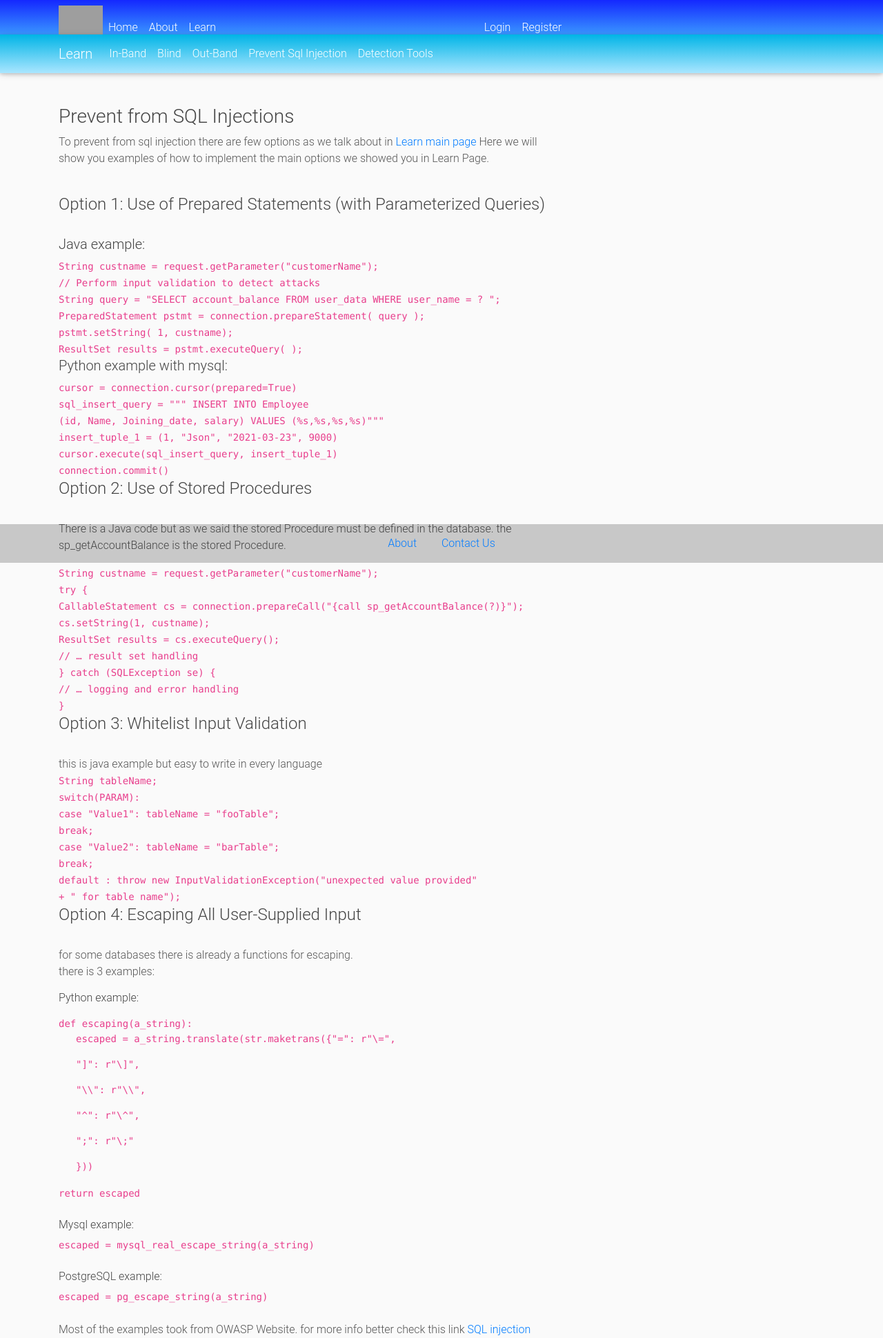
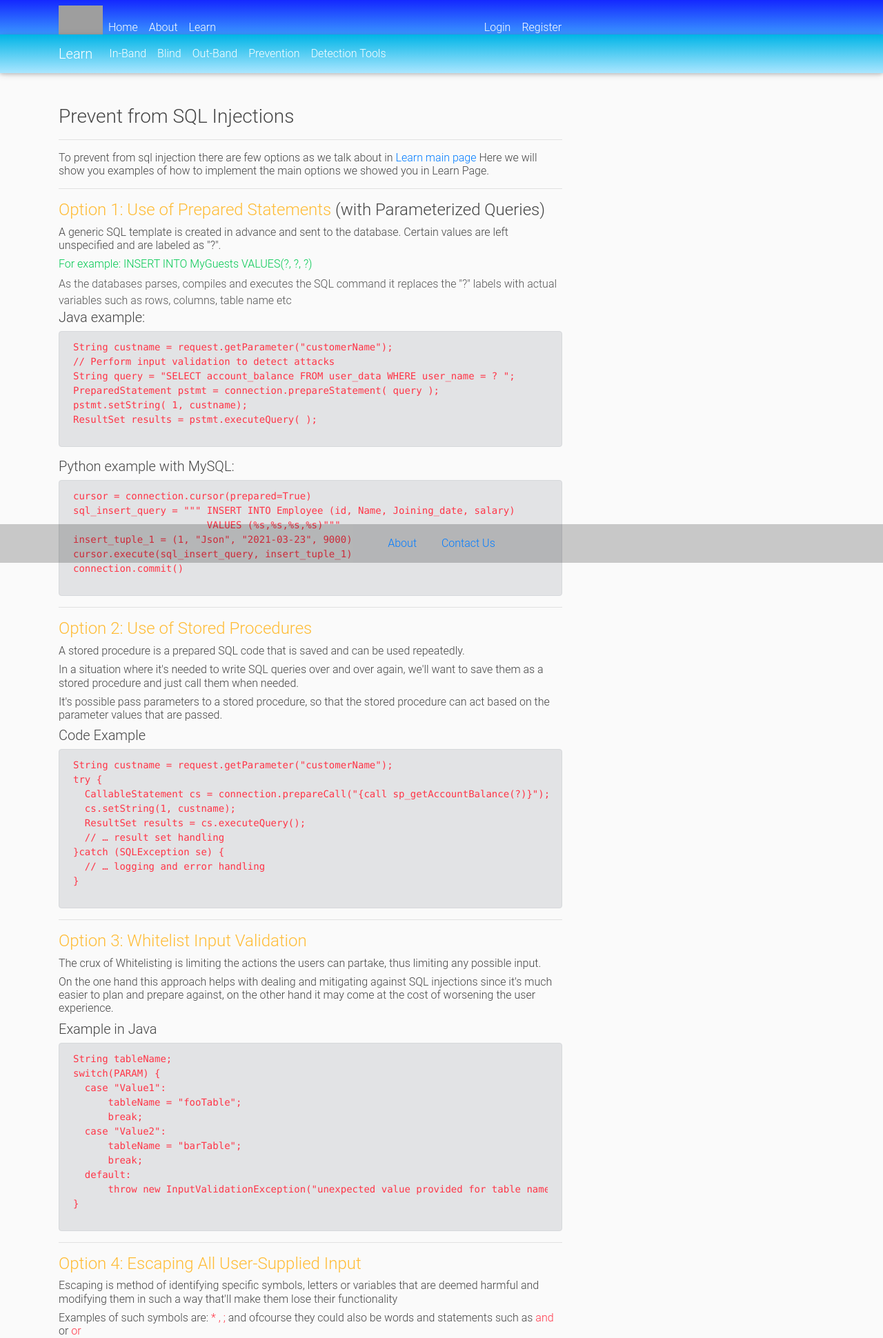
Before and after one commit to Arielv1/Django-Practice-Sql-Injection, a Django app: page /learn/prevent_sqli in a window 1280 px wide. Shown: the top 1940 px of the page at 69% size. Run offline with Django 3.2, Linux system fonts and the light colour scheme; some libraries are stand-ins or nearby versions; grey boxes are pictures that could not be loaded.

Commit message:
Learn, Prevention UX update

```diff
--- a/ProjectCode/sql_training/learn/templates/learn/learn_nav.html
+++ b/ProjectCode/sql_training/learn/templates/learn/learn_nav.html
@@ -20,7 +20,7 @@
                     <a class="nav-link" href="{% url 'outband' %}">Out-Band</a>
                 </li>
                 <li class="nav-item">
-                    <a class="nav-link" href="{% url 'prevent_sqli' %}">Prevent Sql Injection</a>
+                    <a class="nav-link" href="{% url 'prevent_sqli' %}">Prevention</a>
                 </li>
                 <li class="nav-item">
                     <a class="nav-link" href="{% url 'tools' %}">Detection Tools</a>
--- a/ProjectCode/sql_training/learn/templates/learn/prevent_sqli.html
+++ b/ProjectCode/sql_training/learn/templates/learn/prevent_sqli.html
@@ -6,83 +6,92 @@
 {% endblock %}
 {% block content %}
 
-<h3>Prevent from SQL Injections</h3>
-<p> To prevent from sql injection there are few options as we talk about in <a href="{% url 'learn' %}" target="_blank">Learn main page</a>
-Here we will show you examples of how to implement the main options we showed you in Learn Page. </p>
-<br>
-<h4> Option 1: Use of Prepared Statements (with Parameterized Queries)</h4> <br>
+<body>
+    <div>
+        <h3>Prevent from SQL Injections</h3>
+        <hr>
+    </div>
+    <div>
+        <h6>To prevent from sql injection there are few options as we talk about in <a href="{% url 'learn' %}" target="_blank">Learn main page</a>
+        Here we will show you examples of how to implement the main options we showed you in Learn Page.</h6>
+        <hr>
+    </div>
 
- <h5>    Java example: </h5>
-<code> String custname = request.getParameter("customerName"); <br>
-// Perform input validation to detect attacks <br>
-String query = "SELECT account_balance FROM user_data WHERE user_name = ? "; <br>
-PreparedStatement pstmt = connection.prepareStatement( query ); <br>
-pstmt.setString( 1, custname); <br>
-ResultSet results = pstmt.executeQuery( ); <br>
-</code>
-<h5> Python example with mysql:  </h5>
-<code>
-    cursor = connection.cursor(prepared=True) <br>
-    sql_insert_query = """ INSERT INTO Employee <br>
-                       (id, Name, Joining_date, salary) VALUES (%s,%s,%s,%s)""" <br>
-    insert_tuple_1 = (1, "Json", "2021-03-23", 9000)<br>
-    cursor.execute(sql_insert_query, insert_tuple_1)<br>
-    connection.commit()<br>
-</code>
-<h4> Option 2: Use of Stored Procedures</h4> <br>
-<p> There is a Java code but as we said the stored Procedure must be defined in the database.
-    the sp_getAccountBalance is the stored Procedure.
-</p>
-<code>
-    String custname = request.getParameter("customerName");<br>
-try {<br>
-  CallableStatement cs = connection.prepareCall("{call sp_getAccountBalance(?)}");<br>
-  cs.setString(1, custname);<br>
-  ResultSet results = cs.executeQuery();<br>
-  // … result set handling<br>
-} catch (SQLException se) {<br>
-  // … logging and error handling<br>
-}<br>
-</code>
-<h4> Option 3: Whitelist Input Validation </h4> <br>
-this is java example but easy to write in every language<br>
-<code>
-    String tableName;<br>
-switch(PARAM):<br>
-  case "Value1": tableName = "fooTable";<br>
-                 break;<br>
-  case "Value2": tableName = "barTable";<br>
-                 break;<br>
-  default      : throw new InputValidationException("unexpected value provided"<br>
-                                                  + " for table name");<br>
-</code>
-<h4> Option 4: Escaping All User-Supplied Input </h4> <br>
-<p> for some databases there is already a functions for escaping.<br>
-there is 3 examples: <br>
-
-<h6> Python example: </h6>
-</p>
-<code>
-    def escaping(a_string):
-    <p class="padd_code"> escaped = a_string.translate(str.maketrans({"=": r"\=",</p>
-    <p class="padd_code"> "]": r"\]",</p>
-    <p class="padd_code"> "\\": r"\\",</p>
-    <p class="padd_code"> "^": r"\^",</p>
-    <p class="padd_code"> ";": r"\;"</p>
-    <p class="padd_code"> }))</p>
-    return escaped<br>
-</code>
-<br>
-<h6> Mysql example: </h6>
-<code> escaped = mysql_real_escape_string(a_string)</code><br><br>
-<h6> PostgreSQL example:</h6>
-
-<code> escaped = pg_escape_string(a_string) </code><br><br>
-
-Most of the examples took from OWASP Website.
-for more info better check this link
-<a href="https://cheatsheetseries.owasp.org/cheatsheets/SQL_Injection_Prevention_Cheat_Sheet.html#introduction" target="_blank">SQL injection Primary Defenses</a><br>
-
+    <div>
+        <h4> <span class="text-warning">Option 1: Use of Prepared Statements</span> (with Parameterized Queries)</h4>
+        <div>
+            <h6>A generic SQL template is created in advance and sent to the database. Certain values are left unspecified and are labeled as "?".</h6>
+            <h6 class="text text-success">For example: INSERT INTO MyGuests VALUES(?, ?, ?)</h6>
+                As the databases parses, compiles and executes the SQL command it replaces the "?" labels with actual variables such as rows, columns, table name etc
+        </div>
+        <h5>Java example:</h5>
+        <div class="alert alert-secondary">
+            <pre class="text-danger">String custname = request.getParameter("customerName");<br>// Perform input validation to detect attacks <br>String query = "SELECT account_balance FROM user_data WHERE user_name = ? "; <br>PreparedStatement pstmt = connection.prepareStatement( query ); <br>pstmt.setString( 1, custname); <br>ResultSet results = pstmt.executeQuery( ); <br></pre></div>
+        <h5> Python example with MySQL:</h5>
+        <div class="alert alert-secondary">
+            <pre class="text-danger">cursor = connection.cursor(prepared=True)<br>sql_insert_query = """ INSERT INTO Employee (id, Name, Joining_date, salary)<br>                       VALUES (%s,%s,%s,%s)""" <br>insert_tuple_1 = (1, "Json", "2021-03-23", 9000)<br>cursor.execute(sql_insert_query, insert_tuple_1)<br>connection.commit()<br></pre>
+        </div>
+    </div>
+    <hr>
+    <div>
+        <h4 class="text-warning">Option 2: Use of Stored Procedures</h4>
+        <div>
+            <h6>A stored procedure is a prepared SQL code that is saved and can be used repeatedly.</h6>
+            <h6>In a situation where it's needed to write SQL queries over and over again, we'll want to save them as a stored procedure and just call them when needed.</h6>
+            <h6>It's possible pass parameters to a stored procedure, so that the stored procedure can act based on the parameter values that are passed.</h6>
+        </div>
+        <div>
+            <h5>Code Example</h5>
+             <div class="alert alert-secondary">
+                 <pre class="text-danger">String custname = request.getParameter("customerName");<br>try {<br>  CallableStatement cs = connection.prepareCall("{call sp_getAccountBalance(?)}");<br>  cs.setString(1, custname);<br>  ResultSet results = cs.executeQuery();<br>  // … result set handling<br>}catch (SQLException se) {<br>  // … logging and error handling<br>}</pre>
+            </div>
+        </div>
+    </div>
+    <hr>
+    <div>
+        <h4 class="text-warning">Option 3: Whitelist Input Validation</h4>
+        <div>
+            <h6>The crux of Whitelisting is limiting the actions the users can partake, thus limiting any possible input.</h6>
+            <h6>On the one hand this approach helps with dealing and mitigating against SQL injections since it's much easier to plan and prepare against,
+                on the other hand it may come at the cost of worsening the user experience.</h6>
+            <h5>Example in Java</h5>
+            <div class="alert alert-secondary">
+                <pre class="text-danger">String tableName;<br>switch(PARAM) {<br>  case "Value1":<br>      tableName = "fooTable";<br>      break;<br>  case "Value2":<br>      tableName = "barTable";<br>      break;<br>  default:<br>      throw new InputValidationException("unexpected value provided for table name");<br>}</pre>
+            </div>
+        </div>
+    </div>
+    <hr>
+    <div>
+        <h4 class="text-warning"> Option 4: Escaping All User-Supplied Input </h4>
+        <h6>Escaping is method of identifying specific symbols, letters or variables that are deemed harmful and modifying them in such a way that'll make them lose their functionality</h6>
+        <h6>Examples of such symbols are: <span class="text-danger">* , ;</span> and ofcourse they could also be words and statements such as <span class="text-danger">and</span> or <span class="text-danger">or</span></h6>
+        <h6>Some databases have built in functions for escaping</h6>
+        <h5> Python example: </h5>
+        <div class="alert alert-secondary">
+            <pre class="text-danger">def escaping(a_string):
+    escaped = a_string.translate(str.maketrans({"=": r"\=",
+                                             "]": r"\]",
+                                             "\\": r"\\",
+                                             "^": r"\^",
+                                             ";": r"\;"
+                                              }))
+    return escaped</pre>
+        </div>
+        <h5> Mysql example: </h5>
+        <div class="alert alert-secondary">
+            <pre class="text-danger"> escaped = mysql_real_escape_string(a_string)</pre>
+        </div>
+         <h5> PostgreSQL example:</h5>
+        <div class="alert alert-secondary">
+            <pre class="text-danger"> escaped = pg_escape_string(a_string)</pre>
+        </div>
+    </div>
+    <hr>
+    <div>
+        <h6>Examples and information regarding SQL prevention taken from OWASP, for more details and information check</h6>
+        <a href="https://cheatsheetseries.owasp.org/cheatsheets/SQL_Injection_Prevention_Cheat_Sheet.html#introduction" target="_blank">SQL injection Primary Defenses</a><br>
+    </div>
+</body>
 <style>
     .padd_code {
   margin-left: 25px;
```
Also changed, not shown: ProjectCode/sql_training/learn/templates/learn/learn.html (+77 -41 lines).
